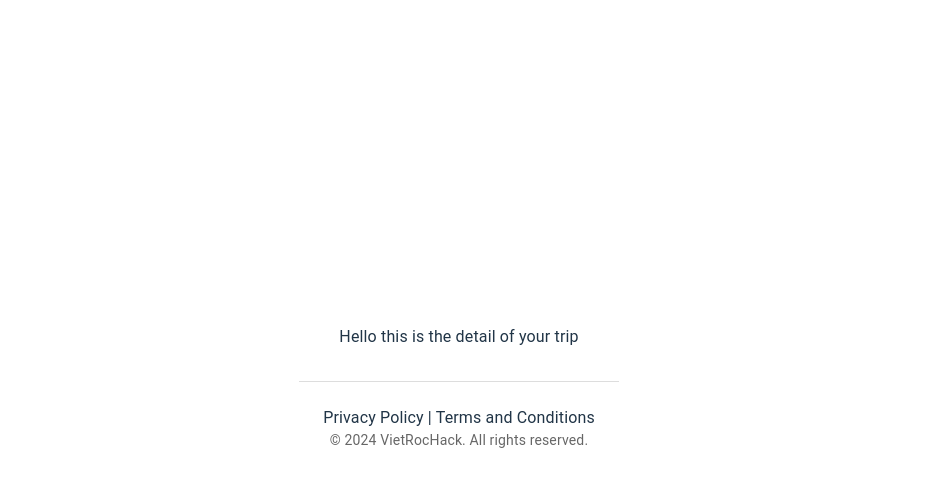
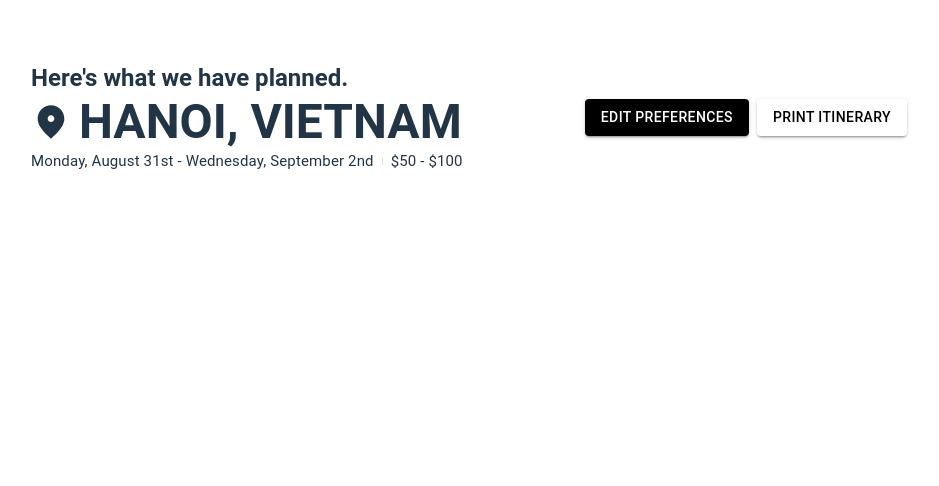
Before and after one commit to VietRocHack/TripPlanner-frontend, a React (Vite) app: page /plan in a window 1280 px wide. Shown: the top 486 px of the page, without its empty margins (181-1120 px from the left). Built offline with nearby package versions, Linux system fonts and the light colour scheme; no server answers.

Commit message:
Hoang Le: update PlanScreen

```diff
--- a/package.json
+++ b/package.json
@@ -12,6 +12,7 @@
   "dependencies": {
     "@emotion/react": "^11.11.4",
     "@emotion/styled": "^11.11.5",
+    "@mui/icons-material": "^5.15.20",
     "@mui/material": "^5.15.20",
     "@types/react-router-dom": "^5.3.3",
     "axios": "^1.7.2",
--- a/src/App.tsx
+++ b/src/App.tsx
@@ -15,7 +15,7 @@ function App() {
         <Route path="/privacy-policy" element={<PrivacyPolicy />} />
         <Route path="/terms-and-conditions" element={<TermsOfService />} />
       </Routes>
-      <Footer />
+      {/* <Footer /> */}
     </Router>
   );
 }
--- a/src/api/activitiesApi.ts
+++ b/src/api/activitiesApi.ts
@@ -1,7 +1,11 @@
 import axiosClient from './axiosClient'
 
 export const getActivities = async () => {
-    const url = "generate_itinerary?prompt=Hanoi%20Vietnam"
-    const response = await axiosClient.get(url)
-    return response.data
+    try {
+        const url = "generate_itinerary?prompt=Hanoi%20Vietnam"
+        const response = await axiosClient.get(url)
+        return response.data.activity
+    } catch (error) {
+        console.log(`ERROR! ${error}`)
+    }
 }
--- a/src/api/axiosClient.ts
+++ b/src/api/axiosClient.ts
@@ -5,7 +5,7 @@ import queryString from "query-string";
 // Please have a look at here https://github.com/axios/axios#request- config for the full list of configs
 const axiosClient = axios.create({
     // baseURL: process.env.REACT_APP_API_URL,
-    baseURL:"http://54.208.8.227:8000/",
+    baseURL: "http://54.208.8.227:8000/",
     headers: {
         "content-type": "application/json",
     },
--- a/src/pages/PlanScreen/PlanScreen.tsx
+++ b/src/pages/PlanScreen/PlanScreen.tsx
@@ -1,20 +1,109 @@
-import { Typography, Box } from "@mui/material";
-import { useEffect } from "react";
-import { getActivities } from "../../api/activitiesApi";
+import { Typography, Box, Button, Divider } from "@mui/material";
+import FmdGoodIcon from '@mui/icons-material/FmdGood';
+// import { useEffect, useState } from "react";
+// import { getActivities } from "../../api/activitiesApi";
+// import Footer from "../../components/Footer/Footer";
+// import React from "react";
 
 const PlanScreen = () => {
-  useEffect(() => {
-    console.log("hello world!!!");
-    const data = getActivities();
-    console.log("Plan details: ", data);
-  }, []);
+  // const [data, setData] = useState(null);
+
+  // const handleFetch = () => {
+  //   const fetchData = async () => {
+  //     try {
+  //       const response = await fetch("http://54.208.8.227:8000/generate_itinerary?prompt=Hanoi%20Vietnam");
+  //       if (response.ok) {
+  //         const res = await response.json();
+  //         console.log(res.data);
+  //         setData(res.data);
+  //       } else {
+  //         console.error("Failed to fetch data: ", response.status);
+  //       }
+  //     } catch (error) {
+  //       console.error("Error fetching data:", error);
+  //     }
+  //   };
+  //   fetchData();
+  // }
+
+  // useEffect(() => {
+  //   // Uncomment this if you want to fetch activities when the component mounts
+  //   // const data = getActivities();
+  //   // console.log("Plan details: ", data);
+  // }, []);
 
   return (
-    <>
-      <Box sx={{}}>
-        <Typography>Hello this is the detail of your trip</Typography>
-      </Box>
-    </>
+      <>
+        <Box
+            component="section"
+            sx={{
+                display: 'flex',
+                flexDirection: 'column',
+                alignItems: 'center',
+                justifyContent: 'flex-start',
+                minHeight: '100vh',
+                width: "70vw",
+                margin: 0,
+                padding: 0,
+                boxSizing: 'border-box',
+                '@media (max-width: 600px)': {
+                    padding: '0 10px',
+                },
+            }}
+        >
+          {/* Header */}
+          <Box
+            sx={{
+              display: 'flex',
+              flexDirection: 'row',
+              justifyContent: 'space-between',
+              alignItems: 'center',
+              padding: '10px 20px',
+              width: '100%'
+            }}
+          >
+            <Box sx={{ padding: '20px', textAlign: 'left', fontFamily: 'Inter' }}>
+              <Typography variant="h5" sx={{ fontWeight: 'bold' }}>
+                Here's what we have planned.
+              </Typography>
+              <Box sx={{ display: 'flex', flexDirection: 'row', alignItems: 'center', gap: 1 }}>
+                <FmdGoodIcon sx={{ fontSize: 40, color: 'inherit' }} />
+                <Typography variant="h3" sx={{ fontWeight: 'bold' }}>
+                  HANOI, VIETNAM
+                </Typography>
+              </Box>
+              <Box sx={{ display: 'flex', flexDirection: 'row', alignItems: 'center', gap: 1 }}>
+                <Typography sx={{ fontSize: '15px' }}>
+                  Monday, August 31st - Wednesday, September 2nd
+                </Typography>
+                <Divider orientation="vertical" variant="middle" flexItem />
+                <Typography sx={{ fontSize: '15px' }}>
+                  $50 - $100
+                </Typography>
+              </Box>
+
+            </Box>
+
+            <Box sx={{ display: 'flex', gap: 1 }}>
+              <Button
+                variant="contained"
+                sx={{ bgcolor: 'black', color: 'white', '&:hover': { bgcolor: 'darkgrey' } }}
+              >
+                Edit Preferences
+              </Button>
+              <Button
+                variant="contained"
+                sx={{ bgcolor: 'white', color: 'black', '&:hover': { bgcolor: 'lightgrey' } }}
+              >
+                Print Itinerary
+              </Button>
+            </Box>
+          </Box>
+
+          <Divider />
+
+        </Box>
+      </>
   );
 };
 
```
Also changed, not shown: src/pages/LoadingScreen/LoadingScreen.tsx (indentation only), 1 other file (tests, documents, lock files or other folders).
